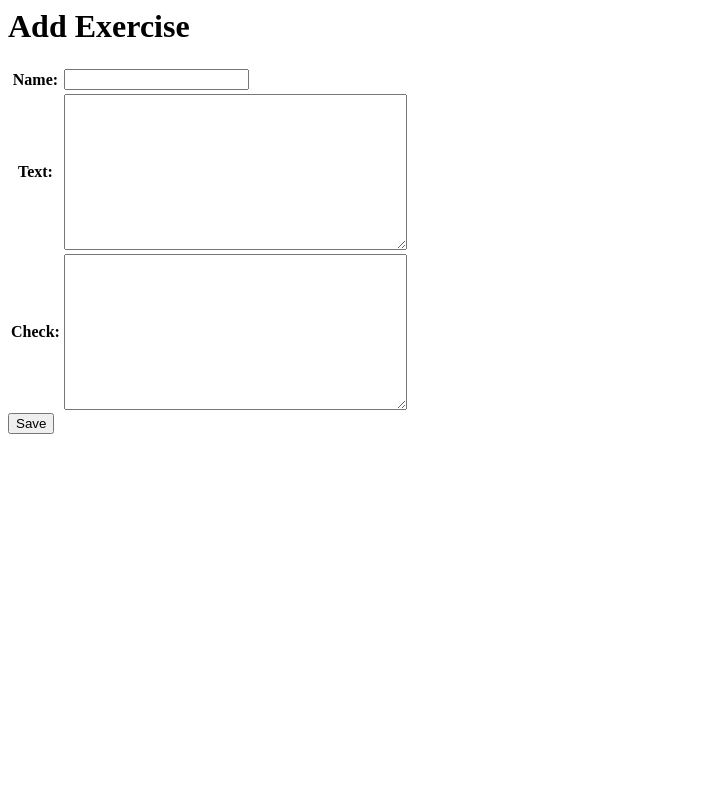
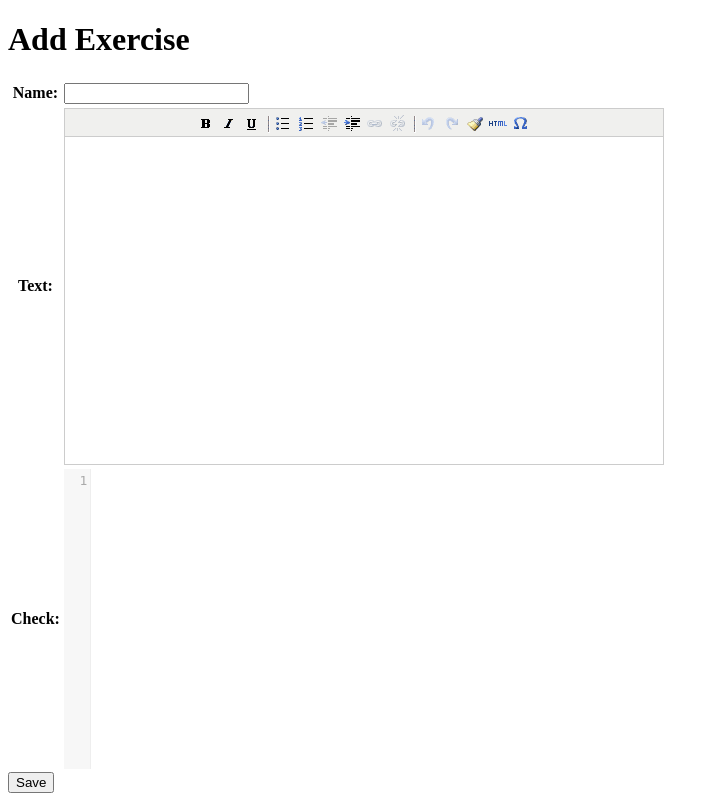
Before and after one commit to nedbat/choosy, a Django app: template server/desk/templates/edit_exercise.html in a window 1280 px wide. Shown: the whole page, without its empty margins (0-719 px from the left). Before the commit the page ends 434 px from the top, so only its background shows below. Run offline with Django 3.2, Linux system fonts and the light colour scheme; the template is opened without the code that fills it: values that come from a table or form of the project are taken from there, others are empty; some libraries are stand-ins or nearby versions.

Commit message:
Use TinyMCE for HTML editing, CodeMirror for Python editing, on Edit Exercise page.

```diff
--- a/server/desk/templates/edit_exercise.html
+++ b/server/desk/templates/edit_exercise.html
@@ -1,4 +1,52 @@
-{% if exercise_form.instance.id %}
+<!DOCTYPE html>
+<html>
+  <head>
+    <title>Exercise: {{ form.instance.name }}</title>
+      <script src='http://ajax.googleapis.com/ajax/libs/jquery/1.6.4/jquery.min.js'></script>
+      <script src='/static/codemirror-compressed.js' type="text/javascript" charset="utf-8"></script>
+      <script src='/static/python.js' type="text/javascript" charset="utf-8"></script>
+      <link rel="stylesheet" href="/static/codemirror.css">
+      <link rel="stylesheet" href="/static/eclipse.css">
+        <script>
+            choosepython = {
+            };
+
+            $(function() {
+                choosepython.codemirror = CodeMirror.fromTextArea($("#id_check")[0], {
+                    mode: {
+                        name: "python",
+                        version: 2,
+                        singleLineStringErrors: true
+                        },
+                    theme: "eclipse",
+                    lineNumbers: true,
+                    tabMode: "shift",
+                    indentUnit: 4
+                    });
+            });
+        </script>
+<script language="javascript" type="text/javascript" src="/static/tiny_mce/tiny_mce.js"></script>
+<script language="javascript" type="text/javascript">
+  tinyMCE.init({
+    theme : "advanced",
+    mode: "exact",
+    elements : "id_text",
+    theme_advanced_toolbar_location : "top",
+    theme_advanced_buttons1 : "bold,italic,underline,|,"
+    + "bullist,numlist,outdent,indent,"
+    + "link,unlink,|,"
+    + "undo,redo,cleanup,code,charmap",
+    theme_advanced_buttons2 : "",
+    theme_advanced_buttons3 : "",
+    height:"350px",
+    width:"600px"
+});
+
+</script>
+
+  </head>
+<body>
+{% if form.instance.id %}
 <h1>Edit Exercise</h1>
 {% else %}
 <h1>Add Exercise</h1>
@@ -7,7 +55,9 @@
 <form action="." method="post">
 {% csrf_token %}
 <table>
-{{ exercise_form.as_table }}
+{{ form.as_table }}
 </table>
 <input type="submit" value="Save" />
 </form>
+</body>
+</html>
--- a/server/desk/views.py
+++ b/server/desk/views.py
@@ -21,5 +21,5 @@ def edit(request, exid=None):
         return redirect(index)
 
     ctx = RequestContext(request)
-    ctx['exercise_form'] = form
+    ctx['form'] = form
     return render_to_response('desk/templates/edit_exercise.html', ctx)
```
